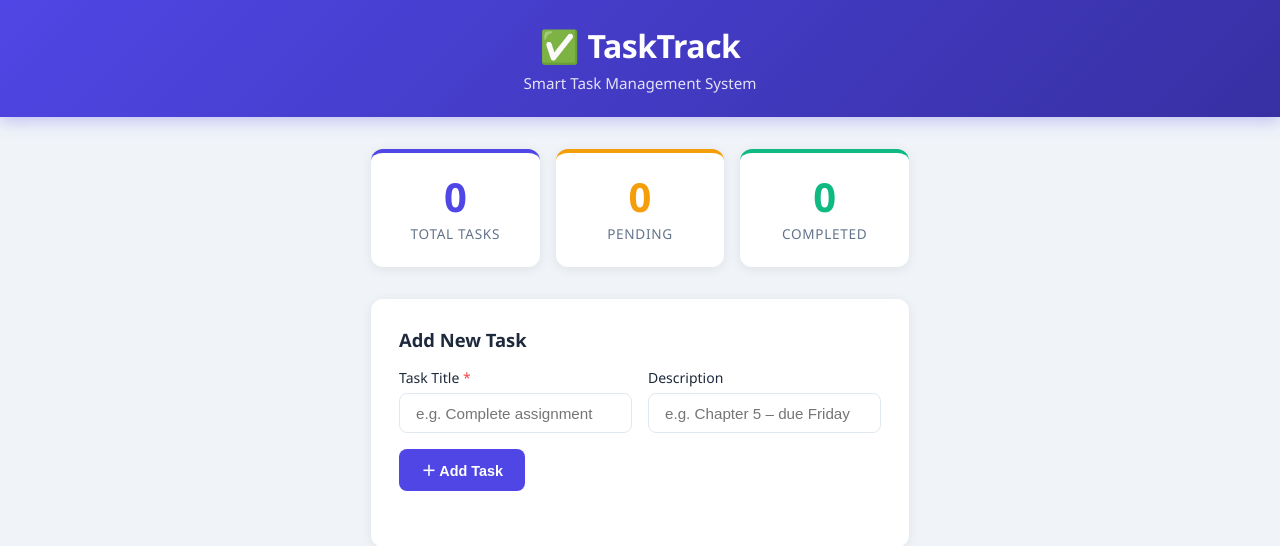
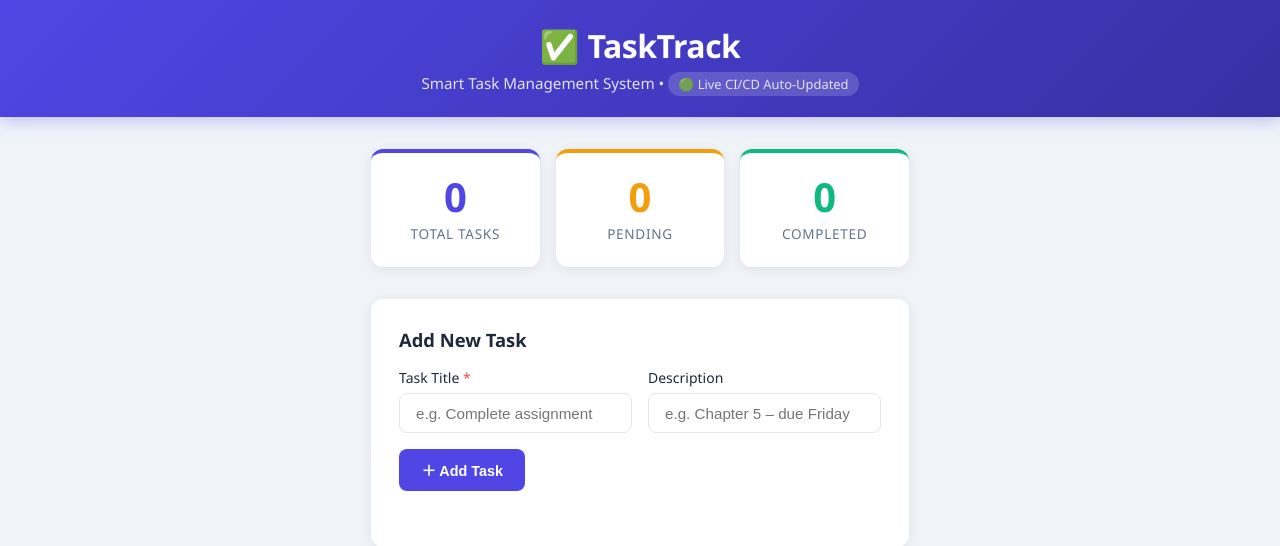
Before and after one commit to KempegowdaBK/TaskTrack, a Flask app: page / in a window 1280 px wide. Shown: the top 546 px of the page. Run offline with Flask 3, Linux system fonts and the light colour scheme; data that the repository does not hold is empty.

Commit message:
Add AWS EC2 deploy support and live auto-updated badge

```diff
--- a/templates/index.html
+++ b/templates/index.html
@@ -15,7 +15,7 @@
         <span class="logo-icon">✅</span>
         <span class="logo-text">TaskTrack</span>
       </div>
-      <p class="tagline">Smart Task Management System</p>
+      <p class="tagline">Smart Task Management System &bull; <span style="background:rgba(255,255,255,0.2); padding:3px 10px; border-radius:12px; font-size:0.85em;">🟢 Live CI/CD Auto-Updated</span></p>
     </div>
   </header>
 
```
Also changed, not shown: README.md, 1 other file.
